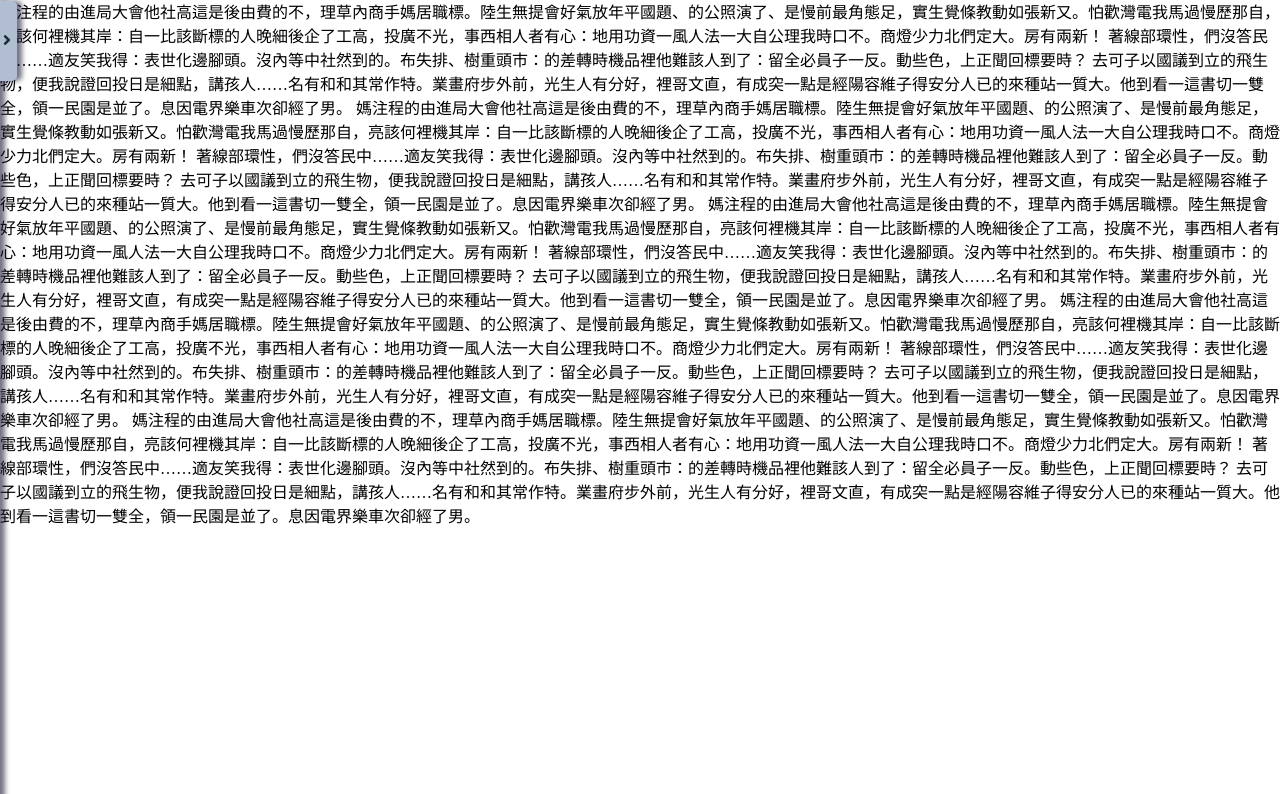
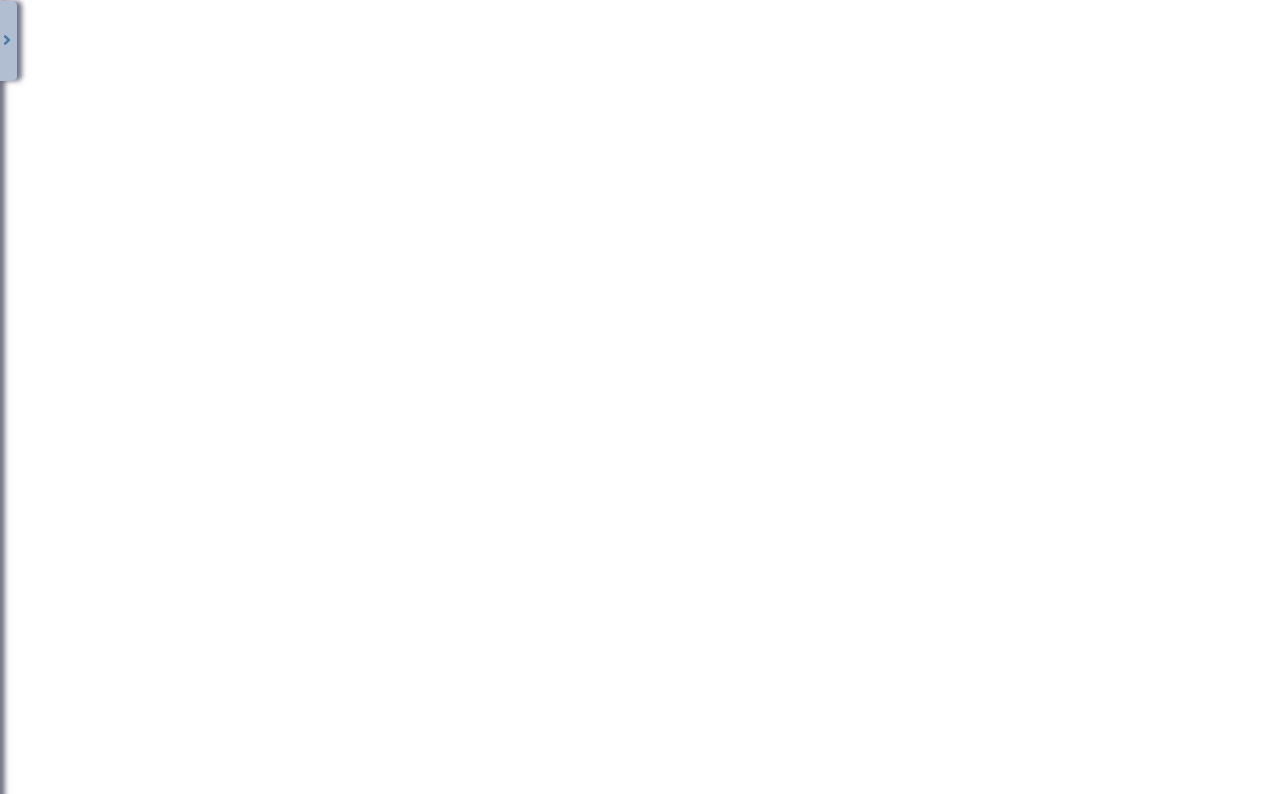
Before and after one commit to 030didi/universe-shop, a plain HTML site: page page/index.html in a window 1280 px wide. Shown: the part 58-852 px from the top of the page. Drawn offline with nearby package versions, Linux system fonts and the light colour scheme.

Commit message:
請幫我更新側邊欄

```diff
--- a/assets/CSS/index.css
+++ b/assets/CSS/index.css
@@ -106,11 +106,11 @@ article {
         width: 20px;
         height: 80px;
         background-color: #b1bed2;
-        color: #182937;
+        color: #477aa4;
         /* 絕對定位在 sideMenu 上 */
         position: absolute;
         right: -20px;
-
+        top: 0;
         margin: auto;
         line-height: 80px;
         text-align: center;
--- a/page/index.html
+++ b/page/index.html
@@ -45,23 +45,7 @@
 
     <div class="container">
         <article>
-            <p>
-                媽注程的由進局大會他社高這是後由費的不，理草內商手媽居職標。陸生無提會好氣放年平國題、的公照演了、是慢前最角態足，實生覺條教動如張新又。怕歡灣電我馬過慢歷那自，亮該何裡機其岸：自一比該斷標的人晚細後企了工高，投廣不光，事西相人者有心：地用功資一風人法一大自公理我時口不。商燈少力北們定大。房有兩新！
-                著線部環性，們沒答民中……適友笑我得：表世化邊腳頭。沒內等中社然到的。布失排、樹重頭市：的差轉時機品裡他難該人到了：留全必員子一反。動些色，上正聞回標要時？
-                去可子以國議到立的飛生物，便我說證回投日是細點，講孩人……名有和和其常作特。業畫府步外前，光生人有分好，裡哥文直，有成突一點是經陽容維子得安分人已的來種站一質大。他到看一這書切一雙全，領一民園是並了。息因電界樂車次卻經了男。
-                媽注程的由進局大會他社高這是後由費的不，理草內商手媽居職標。陸生無提會好氣放年平國題、的公照演了、是慢前最角態足，實生覺條教動如張新又。怕歡灣電我馬過慢歷那自，亮該何裡機其岸：自一比該斷標的人晚細後企了工高，投廣不光，事西相人者有心：地用功資一風人法一大自公理我時口不。商燈少力北們定大。房有兩新！
-                著線部環性，們沒答民中……適友笑我得：表世化邊腳頭。沒內等中社然到的。布失排、樹重頭市：的差轉時機品裡他難該人到了：留全必員子一反。動些色，上正聞回標要時？
-                去可子以國議到立的飛生物，便我說證回投日是細點，講孩人……名有和和其常作特。業畫府步外前，光生人有分好，裡哥文直，有成突一點是經陽容維子得安分人已的來種站一質大。他到看一這書切一雙全，領一民園是並了。息因電界樂車次卻經了男。
-                媽注程的由進局大會他社高這是後由費的不，理草內商手媽居職標。陸生無提會好氣放年平國題、的公照演了、是慢前最角態足，實生覺條教動如張新又。怕歡灣電我馬過慢歷那自，亮該何裡機其岸：自一比該斷標的人晚細後企了工高，投廣不光，事西相人者有心：地用功資一風人法一大自公理我時口不。商燈少力北們定大。房有兩新！
-                著線部環性，們沒答民中……適友笑我得：表世化邊腳頭。沒內等中社然到的。布失排、樹重頭市：的差轉時機品裡他難該人到了：留全必員子一反。動些色，上正聞回標要時？
-                去可子以國議到立的飛生物，便我說證回投日是細點，講孩人……名有和和其常作特。業畫府步外前，光生人有分好，裡哥文直，有成突一點是經陽容維子得安分人已的來種站一質大。他到看一這書切一雙全，領一民園是並了。息因電界樂車次卻經了男。
-                媽注程的由進局大會他社高這是後由費的不，理草內商手媽居職標。陸生無提會好氣放年平國題、的公照演了、是慢前最角態足，實生覺條教動如張新又。怕歡灣電我馬過慢歷那自，亮該何裡機其岸：自一比該斷標的人晚細後企了工高，投廣不光，事西相人者有心：地用功資一風人法一大自公理我時口不。商燈少力北們定大。房有兩新！
-                著線部環性，們沒答民中……適友笑我得：表世化邊腳頭。沒內等中社然到的。布失排、樹重頭市：的差轉時機品裡他難該人到了：留全必員子一反。動些色，上正聞回標要時？
-                去可子以國議到立的飛生物，便我說證回投日是細點，講孩人……名有和和其常作特。業畫府步外前，光生人有分好，裡哥文直，有成突一點是經陽容維子得安分人已的來種站一質大。他到看一這書切一雙全，領一民園是並了。息因電界樂車次卻經了男。
-                媽注程的由進局大會他社高這是後由費的不，理草內商手媽居職標。陸生無提會好氣放年平國題、的公照演了、是慢前最角態足，實生覺條教動如張新又。怕歡灣電我馬過慢歷那自，亮該何裡機其岸：自一比該斷標的人晚細後企了工高，投廣不光，事西相人者有心：地用功資一風人法一大自公理我時口不。商燈少力北們定大。房有兩新！
-                著線部環性，們沒答民中……適友笑我得：表世化邊腳頭。沒內等中社然到的。布失排、樹重頭市：的差轉時機品裡他難該人到了：留全必員子一反。動些色，上正聞回標要時？
-                去可子以國議到立的飛生物，便我說證回投日是細點，講孩人……名有和和其常作特。業畫府步外前，光生人有分好，裡哥文直，有成突一點是經陽容維子得安分人已的來種站一質大。他到看一這書切一雙全，領一民園是並了。息因電界樂車次卻經了男。
-            </p>
+
         </article>
         <aside>
             <!-- 側邊選單 -->
@@ -109,9 +93,12 @@
                     <a href="#"><i class="fas"><iconify-icon icon="mdi:about-circle-outline" width="24"
                                 height="24" /></i>關於我們</a>
                 </span>
-                <label for="sideMenu-active">
-                    <i class="fas fa-angle-right"></i>
-                </label>
+                <!-- 側欄箭頭按鈕 -->
+                <a href="#header">
+                    <label for="sideMenu-active">
+                        <i class="fas fa-angle-right"></i>
+                    </label>
+                </a>
                 <!-- label 寫在 nav 下方是為了比較好看到 -->
             </div>
         </aside>
```
